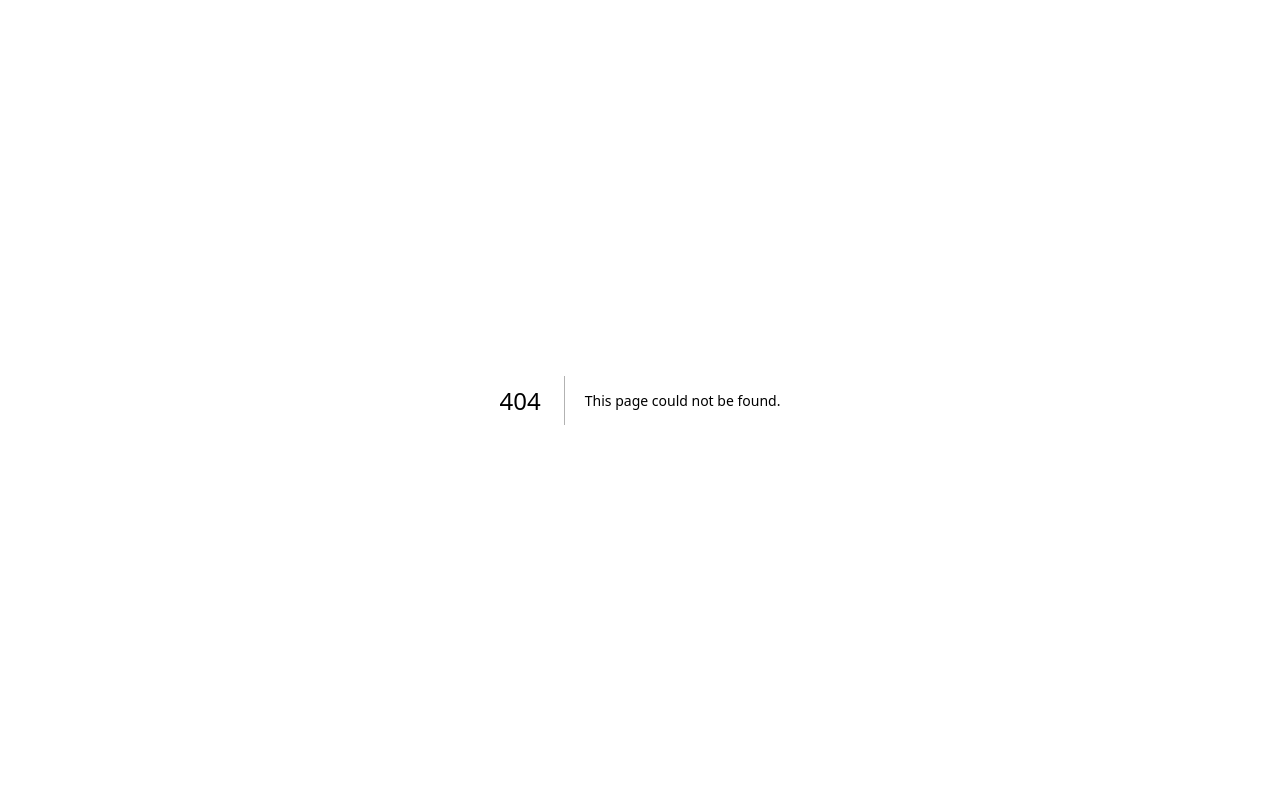
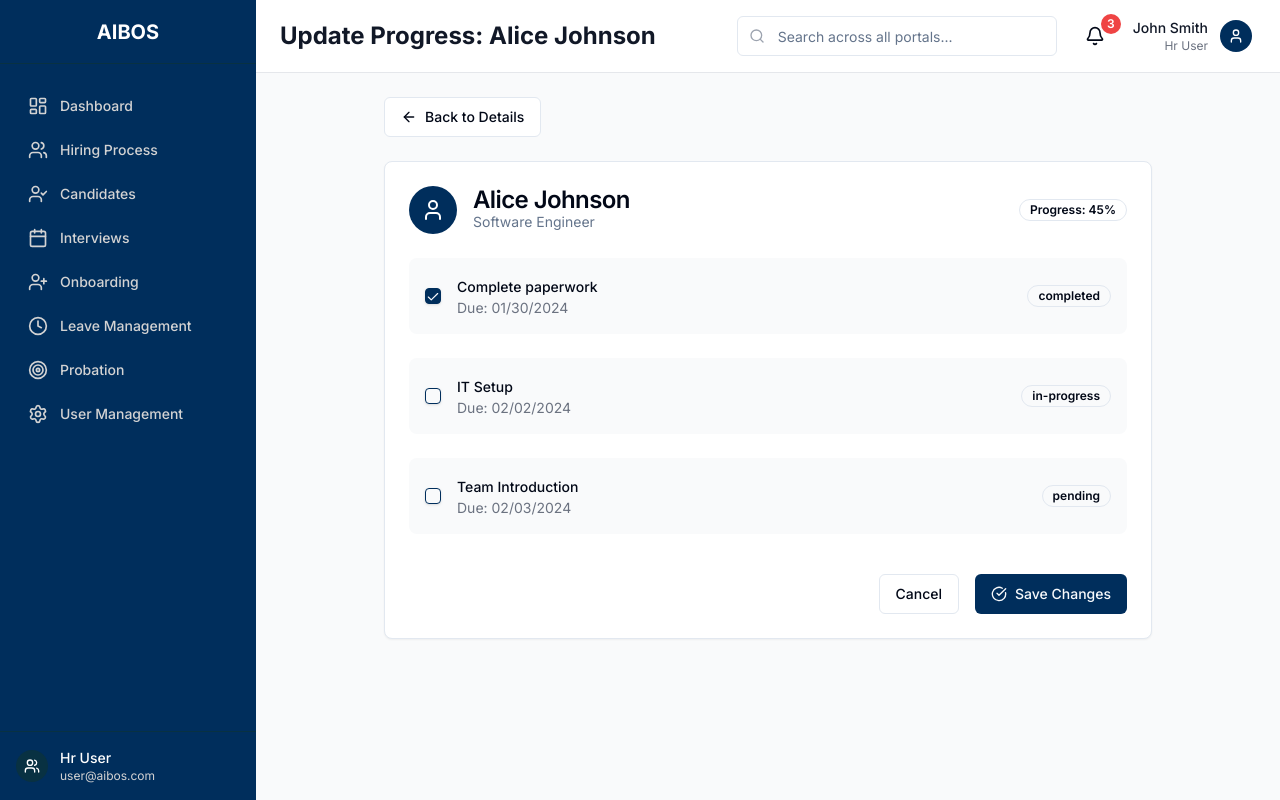
Before and after one commit to Landrian61/admin-portal-prototype, a Next.js app: page /hr/onboarding/1/update-progress in a window 1280 px wide. Before the commit this address had no page. Built offline with nearby package versions, Linux system fonts and the light colour scheme.

Commit message:
feat: add Update Progress page for employee onboarding with task management

```diff
--- a/package.json
+++ b/package.json
@@ -10,6 +10,7 @@
   },
   "dependencies": {
     "@headlessui/react": "^2.2.4",
+    "@radix-ui/react-checkbox": "^1.3.2",
     "@radix-ui/react-select": "^2.2.5",
     "@radix-ui/react-slot": "^1.2.3",
     "class-variance-authority": "^0.7.1",
--- /dev/null
+++ b/src/app/hr/onboarding/[id]/update-progress/page.tsx
@@ -0,0 +1,102 @@
+"use client"
+
+import { use } from "react"
+import { useRouter } from "next/navigation"
+import { MainLayout } from "@/components/layout/main-layout"
+import { Card, CardContent, CardHeader, CardTitle, CardDescription } from "@/components/ui/card"
+import { Badge } from "@/components/ui/badge"
+import { Button } from "@/components/ui/button"
+import { Checkbox } from "@/components/ui/checkbox"
+import { ArrowLeft, User, CheckCircle } from "lucide-react"
+import { format, parseISO } from 'date-fns'
+import { onboardingTasks, type Employee, type Task } from "../../page"
+
+export default function UpdateProgressPage({ params }: { params: Promise<{ id: string }> }) {
+  const router = useRouter()
+  const { id } = use(params)
+  const employee = (onboardingTasks as Employee[]).find(e => e.id === parseInt(id))
+
+  if (!employee) {
+    return (
+      <MainLayout userRole="hr" title="Employee Not Found">
+        <div className="text-center">
+          <h2 className="text-xl font-semibold">Employee not found</h2>
+          <Button onClick={() => router.back()} className="mt-4">
+            <ArrowLeft className="w-4 h-4 mr-2" />
+            Go Back
+          </Button>
+        </div>
+      </MainLayout>
+    )
+  }
+
+  return (
+    <MainLayout userRole="hr" title={`Update Progress: ${employee.employeeName}`}>
+      <div className="max-w-3xl mx-auto space-y-6">
+        <Button variant="outline" onClick={() => router.back()}>
+          <ArrowLeft className="w-4 h-4 mr-2" />
+          Back to Details
+        </Button>
+
+        <Card>
+          <CardHeader>
+            <div className="flex items-center justify-between">
+              <div className="flex items-center space-x-4">
+                <div className="w-12 h-12 bg-primary rounded-full flex items-center justify-center">
+                  <User className="w-6 h-6 text-white" />
+                </div>
+                <div>
+                  <CardTitle>{employee.employeeName}</CardTitle>
+                  <CardDescription>{employee.position}</CardDescription>
+                </div>
+              </div>
+              <Badge variant="outline">Progress: {employee.progress}%</Badge>
+            </div>
+          </CardHeader>
+          <CardContent>
+            <div className="space-y-6">
+              {employee.tasks.map((task: Task, index: number) => (
+                <div key={index} className="flex items-center space-x-4 p-4 bg-gray-50 rounded-lg">
+                  <Checkbox
+                    id={`task-${index}`}
+                    checked={task.status === "completed"}
+                    onCheckedChange={(checked) => {
+                      console.log(`Task ${index} checked:`, checked)
+                    }}
+                  />
+                  <div className="flex-1">
+                    <label
+                      htmlFor={`task-${index}`}
+                      className="text-sm font-medium leading-none peer-disabled:cursor-not-allowed peer-disabled:opacity-70"
+                    >
+                      {task.name}
+                    </label>
+                    <p className="text-sm text-gray-500">
+                      Due: {format(parseISO(task.dueDate), 'MM/dd/yyyy')}
+                    </p>
+                  </div>
+                  <Badge variant="outline">
+                    {task.status}
+                  </Badge>
+                </div>
+              ))}
+
+              <div className="flex justify-end space-x-4 pt-4">
+                <Button variant="outline" onClick={() => router.back()}>
+                  Cancel
+                </Button>
+                <Button onClick={() => {
+                  console.log("Saving updates...")
+                  router.back()
+                }}>
+                  <CheckCircle className="w-4 h-4 mr-2" />
+                  Save Changes
+                </Button>
+              </div>
+            </div>
+          </CardContent>
+        </Card>
+      </div>
+    </MainLayout>
+  )
+}
--- a/src/app/hr/onboarding/page.tsx
+++ b/src/app/hr/onboarding/page.tsx
@@ -7,6 +7,7 @@ import { Badge } from "@/components/ui/badge"
 import { Button } from "@/components/ui/button"
 import { Input } from "@/components/ui/input"
 import { Plus, Search, Filter, User, Calendar, CheckCircle, Clock, AlertTriangle, FileText, Upload, Download, Mail, Phone } from "lucide-react"
+import { format, parseISO } from 'date-fns'
 
 export type Task = {
   name: string
@@ -133,6 +134,14 @@ const getTaskStatusIcon = (status: string) => {
   }
 }
 
+const formatDate = (dateString: string) => {
+  try {
+    return format(parseISO(dateString), 'MM/dd/yyyy')
+  } catch (e) {
+    return dateString
+  }
+}
+
 export default function OnboardingPage() {
   const router = useRouter()
 
@@ -195,7 +204,7 @@ export default function OnboardingPage() {
                   </div>
                   <div className="flex items-center text-sm text-gray-600">
                     <Calendar className="w-4 h-4 mr-2" />
-                    Start Date: {new Date(employee.startDate).toLocaleDateString()}
+                    Start Date: {formatDate(employee.startDate)}
                   </div>
                 </div>
 
@@ -226,7 +235,7 @@ export default function OnboardingPage() {
                           </span>
                         </div>
                         <span className="text-xs text-gray-500">
-                          {new Date(task.dueDate).toLocaleDateString()}
+                          {formatDate(task.dueDate)}
                         </span>
                       </div>
                     ))}
@@ -243,7 +252,12 @@ export default function OnboardingPage() {
                   >
                     View Details
                   </Button>
-                  <Button size="sm" variant="outline" className="flex-1">
+                  <Button
+                    size="sm"
+                    variant="outline"
+                    className="flex-1"
+                    onClick={() => router.push(`/hr/onboarding/${employee.id}/update-progress`)}
+                  >
                     Update Progress
                   </Button>
                 </div>
--- /dev/null
+++ b/src/components/ui/checkbox.tsx
@@ -0,0 +1,30 @@
+"use client"
+
+import * as React from "react"
+import * as CheckboxPrimitive from "@radix-ui/react-checkbox"
+import { Check } from "lucide-react"
+
+import { cn } from "@/lib/utils"
+
+const Checkbox = React.forwardRef<
+  React.ElementRef<typeof CheckboxPrimitive.Root>,
+  React.ComponentPropsWithoutRef<typeof CheckboxPrimitive.Root>
+>(({ className, ...props }, ref) => (
+  <CheckboxPrimitive.Root
+    ref={ref}
+    className={cn(
+      "peer h-4 w-4 shrink-0 rounded-sm border border-primary shadow focus-visible:outline-none focus-visible:ring-1 focus-visible:ring-ring disabled:cursor-not-allowed disabled:opacity-50 data-[state=checked]:bg-primary data-[state=checked]:text-primary-foreground",
+      className
+    )}
+    {...props}
+  >
+    <CheckboxPrimitive.Indicator
+      className={cn("flex items-center justify-center text-current")}
+    >
+      <Check className="h-4 w-4" />
+    </CheckboxPrimitive.Indicator>
+  </CheckboxPrimitive.Root>
+))
+Checkbox.displayName = CheckboxPrimitive.Root.displayName
+
+export { Checkbox }
```
Also changed, not shown: 1 other file (tests, documents, lock files or other folders).
